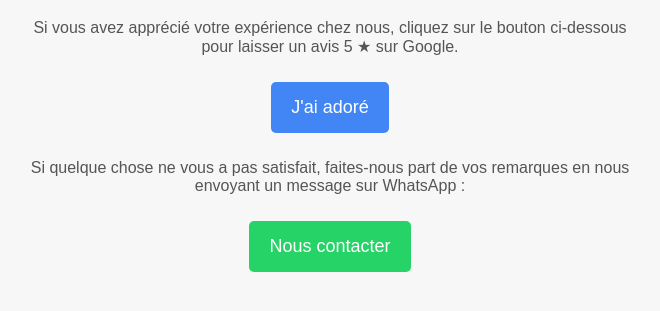
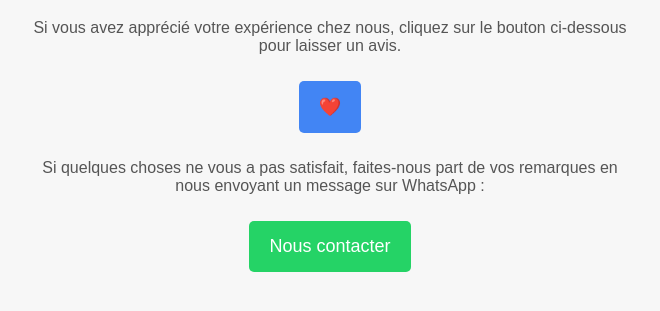
Before and after one commit to maqfire/avis-page, a plain HTML site: page avis.html in a window 1280 px wide. Shown: the part 81-392 px from the top of the page, without its empty margins (310-970 px from the left). Drawn offline with Linux system fonts and the light colour scheme.

Commit message:
Update avis.html

```diff
--- a/avis.html
+++ b/avis.html
@@ -17,9 +17,9 @@ p { color: #555; }
 <body>
 <div class="container">
     <h1>Votre avis nous intéresse&nbsp;!</h1>
-    <p>Si vous avez apprécié votre expérience chez nous, cliquez sur le bouton ci‑dessous pour laisser un avis 5 ★ sur Google.</p>
-    <a href="https://g.page/r/CQWPvwHjbuEREAE/review" class="button button-google" target="_blank">J'ai adoré</a>
-    <p>Si quelque chose ne vous a pas satisfait, faites‑nous part de vos remarques en nous envoyant un message sur WhatsApp :</p>
+    <p>Si vous avez apprécié votre expérience chez nous, cliquez sur le bouton ci‑dessous pour laisser un avis.</p>
+    <a href="https://g.page/r/CQWPvwHjbuEREAE/review" class="button button-google" target="_blank">❤️</a>
+    <p>Si quelques choses ne vous a pas satisfait, faites‑nous part de vos remarques en nous envoyant un message sur WhatsApp :</p>
     <a href="https://wa.me/33763949179" class="button button-whatsapp" target="_blank">Nous contacter</a>
 </div>
 </body>
```
